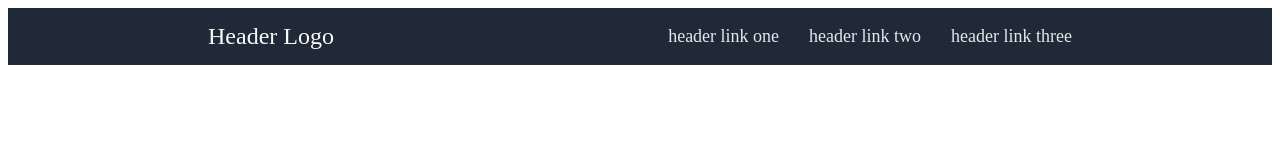
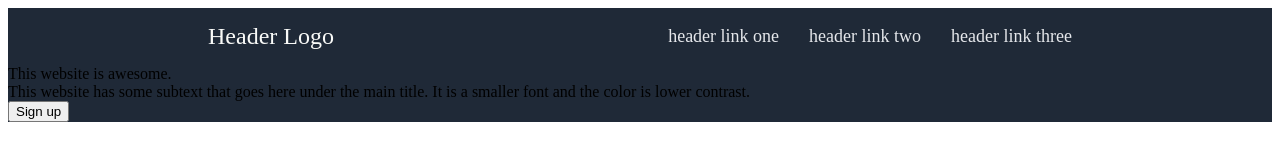
Before and after one commit to SaffetGokcenSen/odin_landing_page_project, a plain HTML site: page index.html in a window 1280 px wide. Drawn offline with Linux system fonts and the light colour scheme.

Commit message:
added header text and image part

```diff
--- a/css/styles.css
+++ b/css/styles.css
@@ -5,6 +5,11 @@
 
 header {
     background-color: #1F2937;
+    display: flex;
+    flex-direction: column;
+}
+
+.header-top {
     display: flex;
     align-items: center;
     padding-left: 200px;
@@ -27,3 +32,24 @@ header {
     font-size: 18px;
     color: #E5E7EB;
 }
+
+.header-body {
+    display: flex;
+}
+
+.header-body-text {
+    display: flex;
+    flex-direction: column;
+}
+
+.button-part{
+    display: flex;
+}
+
+button {
+    flex: 0 1 auto;
+}
+
+.header-body-image {
+
+}
--- a/index.html
+++ b/index.html
@@ -8,10 +8,24 @@
     <body>
         <div class="page">
             <header>
-                <div class="header-logo">Header Logo</div>
-                <div class="header-links push-right">header link one</div>
-                <div class="header-links">header link two</div>
-                <div class="header-links">header link three</div>
+                <div class="header-top">
+                    <div class="header-logo">Header Logo</div>
+                    <div class="header-links push-right">header link one</div>
+                    <div class="header-links">header link two</div>
+                    <div class="header-links">header link three</div>
+                </div>
+                <div class="header-body">
+                    <div class="header-body-text">
+                        <div>This website is awesome.</div>
+                        <div>This website has some subtext that goes here under the main title. It is a smaller font and the color is lower contrast.</div>
+                        <div class="button-part">
+                            <button>Sign up</button>
+                        </div>
+                    </div>
+                    <div class="header-body-image">
+
+                    </div>
+                </div>
             </header>
         </div>
     </body>
```
